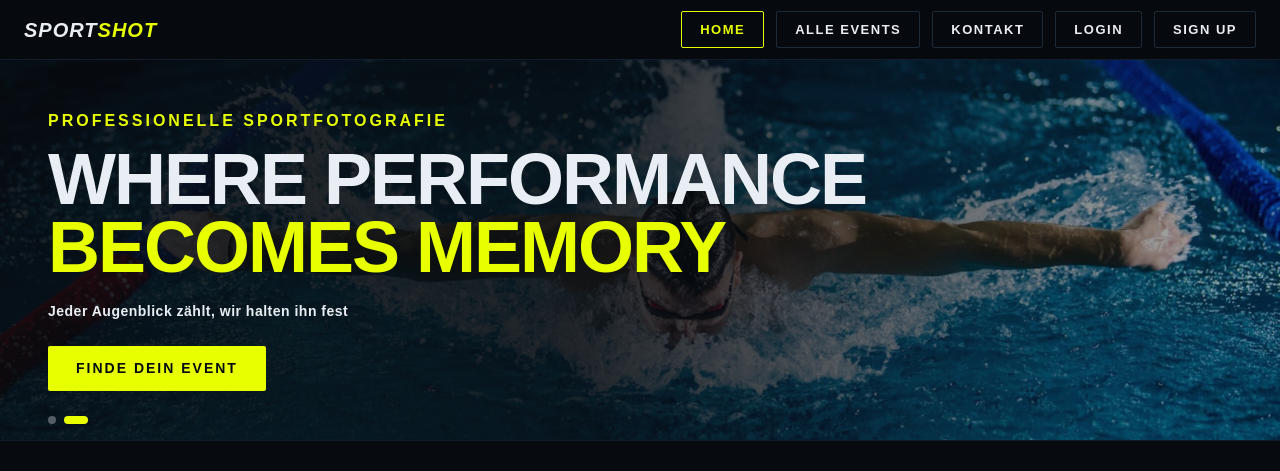
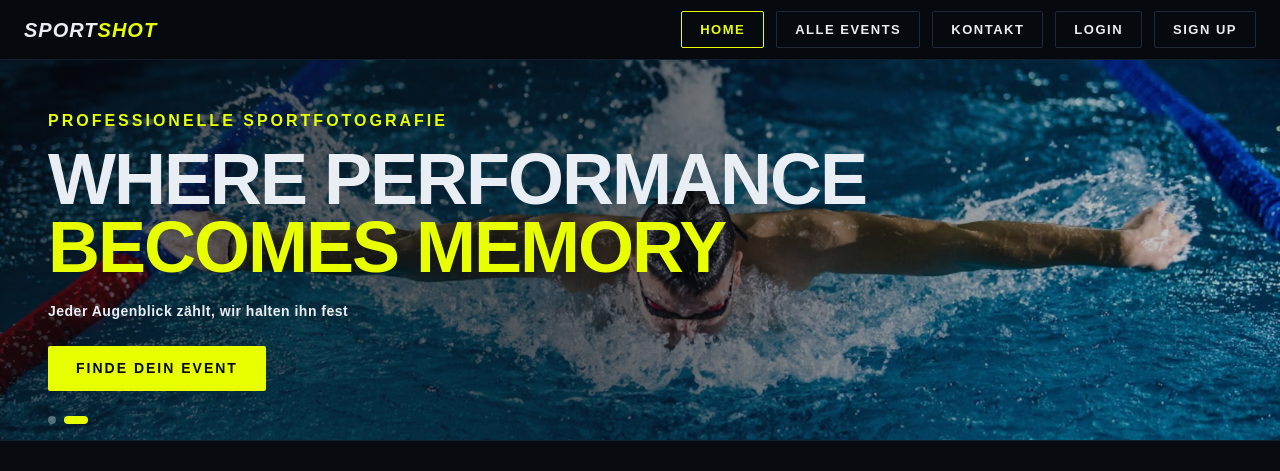
Before and after one commit to 90focus/90focus, a Next.js app: page / in a window 1280 px wide. Shown: the top 471 px of the page. Built offline with nearby package versions, Linux system fonts and the light colour scheme; no server answers; the database is empty.

Commit message:
Hero-Overlay abgeschwächt für hellere Bilddarstellung

```diff
--- a/app/page.tsx
+++ b/app/page.tsx
@@ -70,7 +70,7 @@ const fetchEvents = async () => {
         ) : (
           <div style={{ position: "absolute", inset: 0, background: "linear-gradient(135deg, #0d1219 0%, #131e2a 100%)" }} />
         )}
-        <div style={{ position: "absolute", inset: 0, background: "linear-gradient(to right, rgba(7,11,15,0.88) 45%, rgba(7,11,15,0.3) 100%)" }} />
+<div style={{ position: "absolute", inset: 0, background: "linear-gradient(to right, rgba(7,11,15,0.65) 45%, rgba(7,11,15,0.15) 100%)" }} />
         <div style={{ position: "relative", zIndex: 2, height: "100%", display: "flex", flexDirection: "column", justifyContent: "center", padding: "0 48px" }}>
           <div style={{ color: "#e8ff00", fontSize: 16, fontWeight: 800, letterSpacing: 3, textTransform: "uppercase", marginBottom: 12 }}>
             PROFESSIONELLE SPORTFOTOGRAFIE
```
